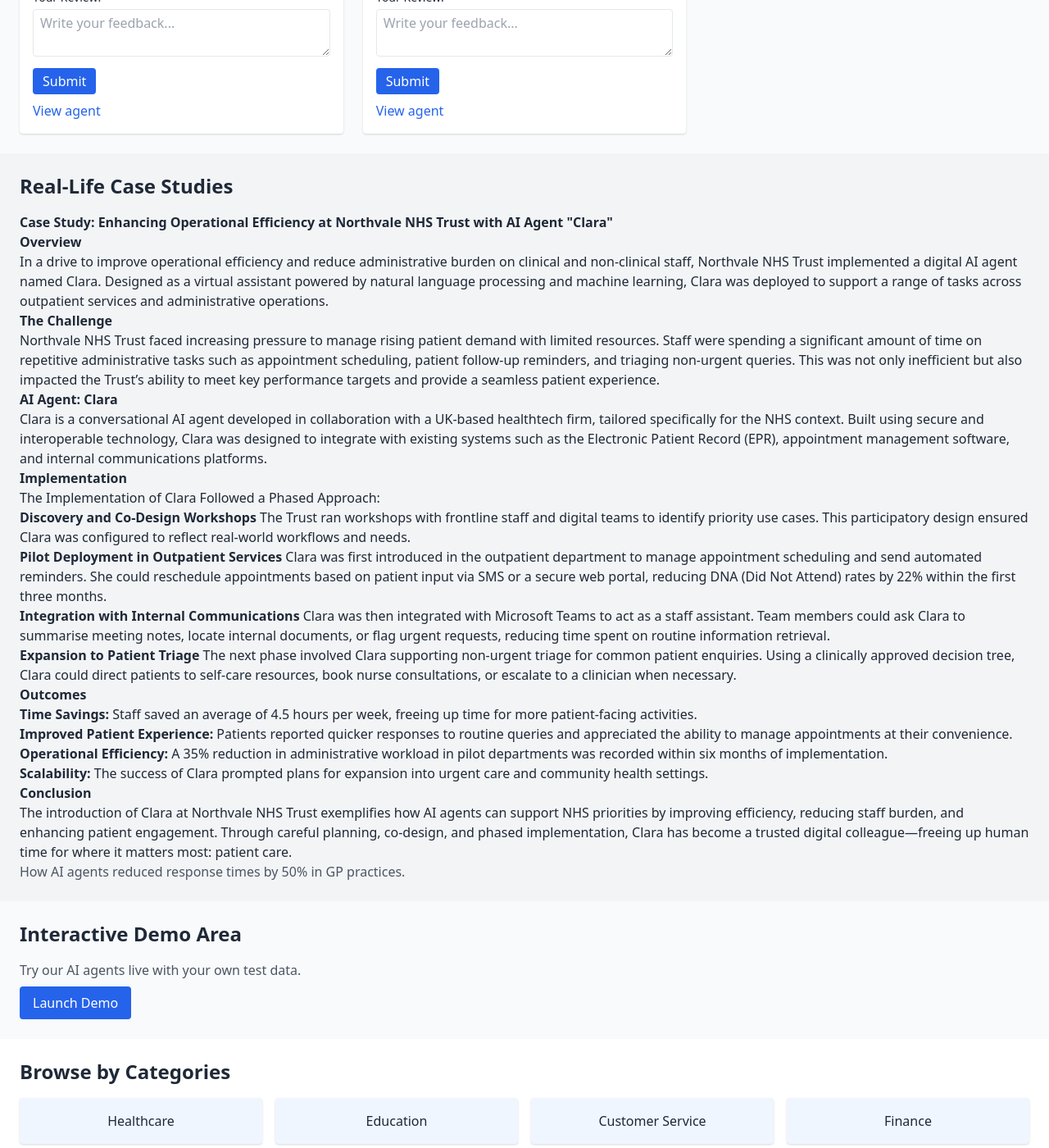
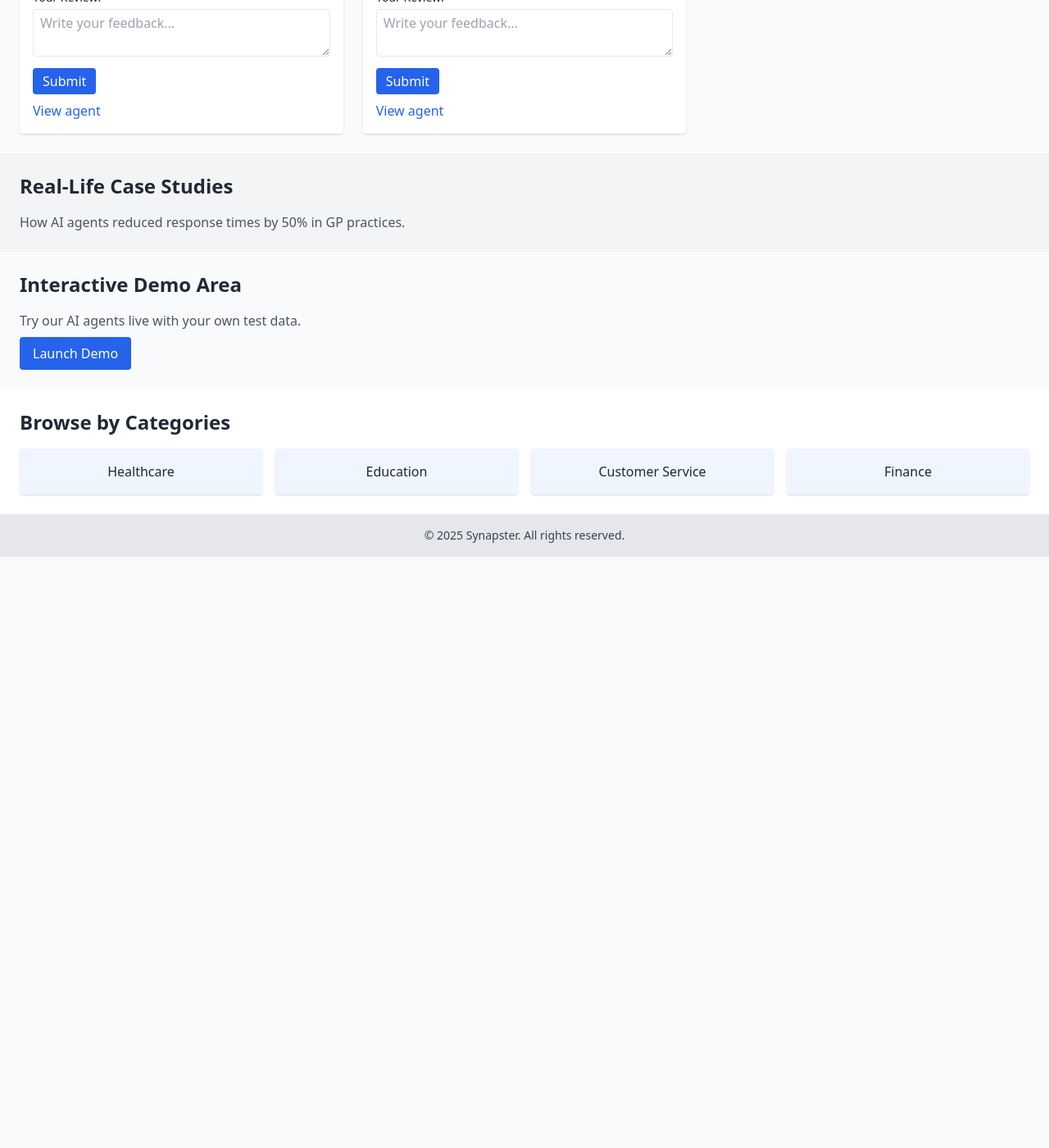
Before and after one commit to nhs-analystx/synapster, a Jekyll site: the page index.html, which Jekyll copies as it is, in a window 1280 px wide and 1400 px high, scrolled down 3827 px. Shown: the whole window at 82% size. Built offline with Jekyll 4.4.1, drawn with Linux system fonts in a browser that asks for light colours; after the commit the page ends 4506 px from its top, so only the background shows below that.

Commit message:
Update index.html

```diff
--- a/index.html
+++ b/index.html
@@ -548,63 +548,6 @@
     <h3 class="text-2xl font-semibold mb-4">Real-Life Case Studies</h3>
     <div class="space-y-4">
       <div>
-        <h4 class="font-bold">Case Study: Enhancing Operational Efficiency at Northvale NHS Trust with AI Agent "Clara"</h4>
-
-        <b>Overview</b>
-        <p>In a drive to improve operational efficiency and reduce administrative burden on clinical and non-clinical staff, Northvale NHS Trust implemented a digital AI agent named Clara. Designed as a virtual assistant powered by natural language processing and machine learning, Clara was deployed to support a range of tasks across outpatient services and administrative operations.</p>
-        <b>The Challenge</b>
-        <p>Northvale NHS Trust faced increasing pressure to manage rising patient demand with limited resources. Staff were spending a significant amount of time on repetitive administrative tasks such as appointment scheduling, patient follow-up reminders, and triaging non-urgent queries. This was not only inefficient but also impacted the Trust’s ability to meet key performance targets and provide a seamless patient experience.</p>
-
-        <b>AI Agent: Clara</b>
-        <p>Clara is a conversational AI agent developed in collaboration with a UK-based healthtech firm, tailored specifically for the NHS context. Built using secure and interoperable technology, Clara was designed to integrate with existing systems such as the Electronic Patient Record (EPR), appointment management software, and internal communications platforms.</p>
-          <b>Implementation</b>
-
-        <p>The Implementation of Clara Followed a Phased Approach:</p>
-  <ol>
-    <li>
-      <strong>Discovery and Co-Design Workshops</strong>
-      The Trust ran workshops with frontline staff and digital teams to identify priority use cases.
-      This participatory design ensured Clara was configured to reflect real-world workflows and needs.
-    </li>
-    <li>
-      <strong>Pilot Deployment in Outpatient Services</strong>
-      Clara was first introduced in the outpatient department to manage appointment scheduling and send automated reminders.
-      She could reschedule appointments based on patient input via SMS or a secure web portal,
-      reducing DNA (Did Not Attend) rates by 22% within the first three months.
-    </li>
-    <li>
-      <strong>Integration with Internal Communications</strong>
-      Clara was then integrated with Microsoft Teams to act as a staff assistant.
-      Team members could ask Clara to summarise meeting notes, locate internal documents,
-      or flag urgent requests, reducing time spent on routine information retrieval.
-    </li>
-    <li>
-      <strong>Expansion to Patient Triage</strong>
-      The next phase involved Clara supporting non-urgent triage for common patient enquiries.
-      Using a clinically approved decision tree, Clara could direct patients to self-care resources,
-      book nurse consultations, or escalate to a clinician when necessary.
-    </li>
-  </ol>
-           <b>Outcomes</b>
-
-  <ul>
-    <li>
-      <strong>Time Savings:</strong> Staff saved an average of 4.5 hours per week, freeing up time for more patient-facing activities.
-    </li>
-    <li>
-      <strong>Improved Patient Experience:</strong> Patients reported quicker responses to routine queries and appreciated the ability to manage appointments at their convenience.
-    </li>
-    <li>
-      <strong>Operational Efficiency:</strong> A 35% reduction in administrative workload in pilot departments was recorded within six months of implementation.
-    </li>
-    <li>
-      <strong>Scalability:</strong> The success of Clara prompted plans for expansion into urgent care and community health settings.
-    </li>
-  </ul>
-          <b>Conclusion</b>
-          <p>The introduction of Clara at Northvale NHS Trust exemplifies how AI agents can support NHS priorities by improving efficiency, reducing staff burden, and enhancing patient engagement. Through careful planning, co-design, and phased implementation, Clara has become a trusted digital colleague—freeing up human time for where it matters most: patient care.
-
-</p>
         <p class="text-gray-600">How AI agents reduced response times by 50% in GP practices.</p>
       </div>
     </div>
```
